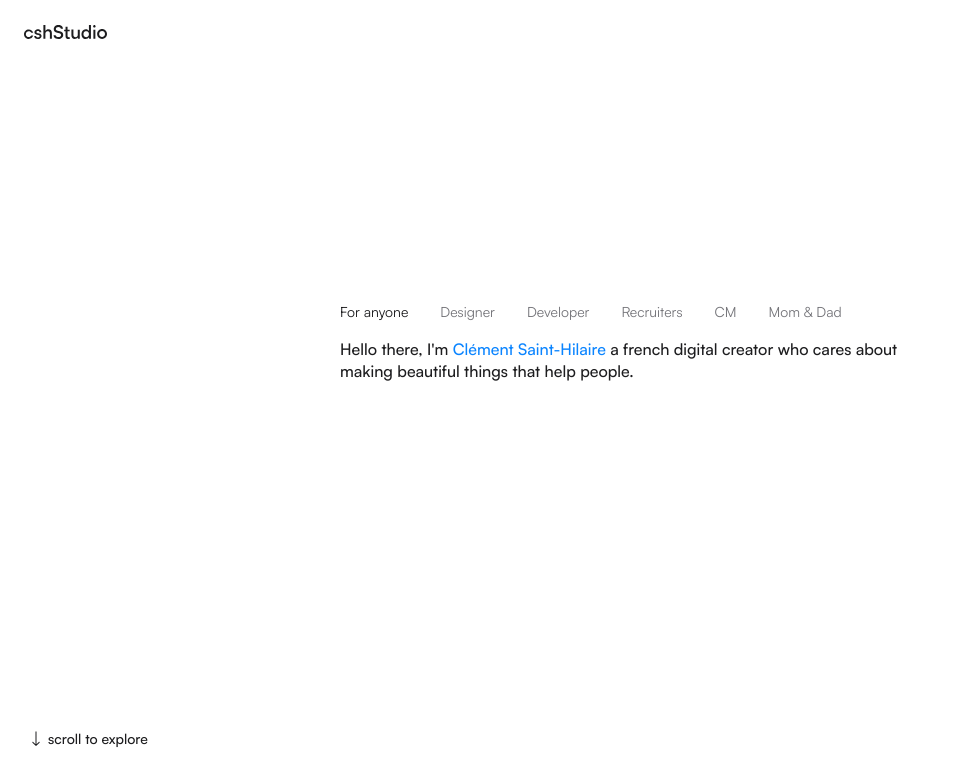
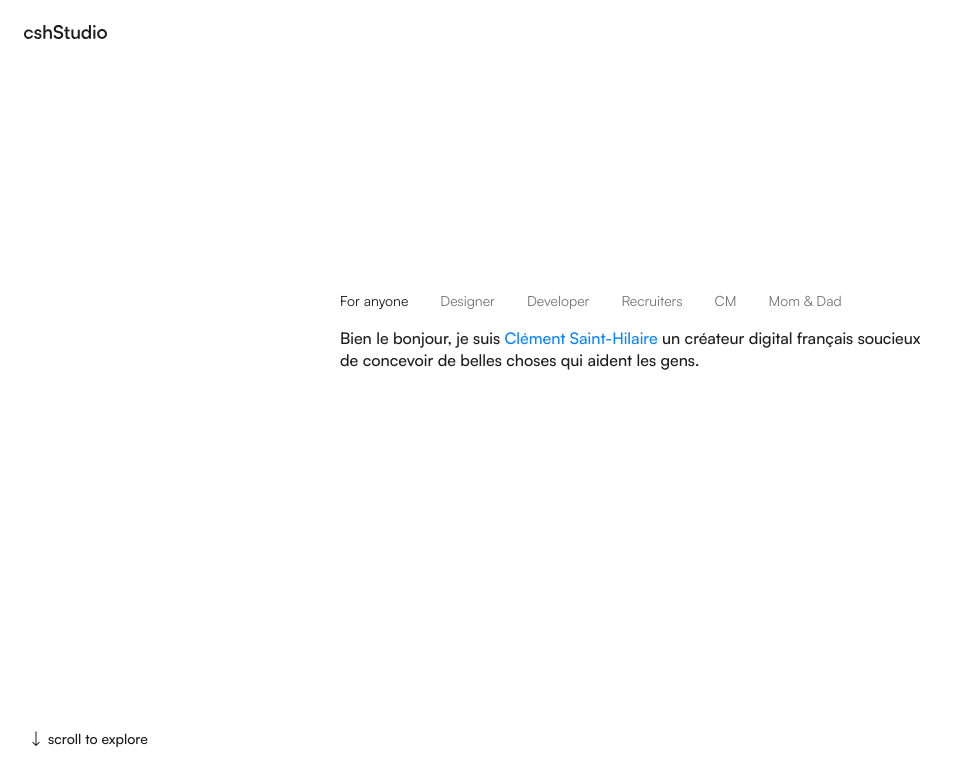
Before and after one commit to ClementSaint-Hilaire/cshStudio, a Next.js app: page / in a window 1280 px wide. Shown: the top 763 px of the page, without its empty margins (0-960 px from the left). Built offline with nearby package versions, Linux system fonts and the light colour scheme.

Commit message:
hero trad fr

```diff
--- a/src/components/heroSection.tsx
+++ b/src/components/heroSection.tsx
@@ -1,7 +1,6 @@
 "use client";
 import { useState } from "react";
 import AnimatedContent from "@/Animations/AnimatedContent";
-import ImageTrail from "@/Animations/ImageTrail";
 
 const BLUR_FADE_DELAY = 0.04;
 
@@ -10,22 +9,20 @@ const HeroSection = () => {
 
   const content: { [key: string]: string } = {
     "For anyone" :
-      `<span>Hello there, I'm
+      `<span>Bien le bonjour, je suis
       <span style="color: #0a84ff;">Clément Saint-Hilaire</span>
-      a french
-      digital creator who cares about making beautiful
-      things that help people.
+      un créateur digital français soucieux de concevoir de belles choses qui aident les gens. </br> <span style="color: #ffffff;">.</span>
       </span>`,
     designer:
-      "I'm a systems thinker with a high bar for quality. From process to pixels, I'll collaborate with you, learn from you, and help make something we're proud of.",
+      "Je suis un penseur systémique avec des exigences élevées en matière de qualité. Du processus aux pixels, je collaborerai avec vous, j’apprendrai de vous et je contribuerai à créer quelque chose dont nous serons fiers.",
     developer:
-      `<span>I'm {highly_technical} and while (I'm ≠ engineer) I know my way /around & can speak "fluently" with you; I built (this.site) but feel free to visit my <a href="https://github.com/ClementSaint-Hilaire"><span style="color: #0a84ff;">[Github]</span></a>.</span>`,
+      `<span>Formé au développement, je suis {highly_technical}. Sans être ingénieur, je maîtrise le vocabulaire technique et peux échanger /aisément avec vous; J'ai codé (this.site), mais consultez librement mon <a href="https://github.com/ClementSaint-Hilaire"><span style="color: #0a84ff;">[Github]</span></a>.</span>`,
     recruiters:
-      `<span>I'm a french designer with 4 years of experience accross brand & products, at compagny large and small. You can download my resume  <a href="/home/resume_Clement_SAINT-HILAIRE.pdf"><span style="color: #0a84ff;">here</span></a>.</span>`,
+      `<span>Je suis un designer français avec 4 ans d'expérience en branding, en UI/UX et en design graphique aussi bien en startup qu'en grande entreprise. Vous pouvez télécharger mon CV <a href="CV-clement-saint-hilaire.pdf"><span style="color: #0a84ff;">ici</span></a>.</span>`,
     CM:
-      "I currently serve as the CM for both Wattiz and Skorpia.fr. While It's not my speciality, I know my way around and know the do & don't.",
+      'Je suis actuellement CM pour <a href="https://www.instagram.com/wattiz_/" target="_blank"><span style="color: #0a84ff;">Wattiz</span></a> et <a href="https://www.instagram.com/skorpia_fr/" target="_blank"><span style="color: #0a84ff;">Skorpia.fr</span></a>. Ce n’est pas ma spécialité, mais je sais m’y retrouver et connais les bonnes pratiques. </br> <span style="color: #ffffff;">.</span>',
     "mom & Dad":
-      "I do magic stuff on my computer to make the internet look better. <br/>And yes I ate my vegetables already...",
+      'Je fais de la magie sur mon ordinateur pour rendre Internet plus beau. </br>Et oui, j’ai déjà mangé mes légumes… </br> <span style="color: #ffffff;">.</span>',
   };
 
   return (
```
